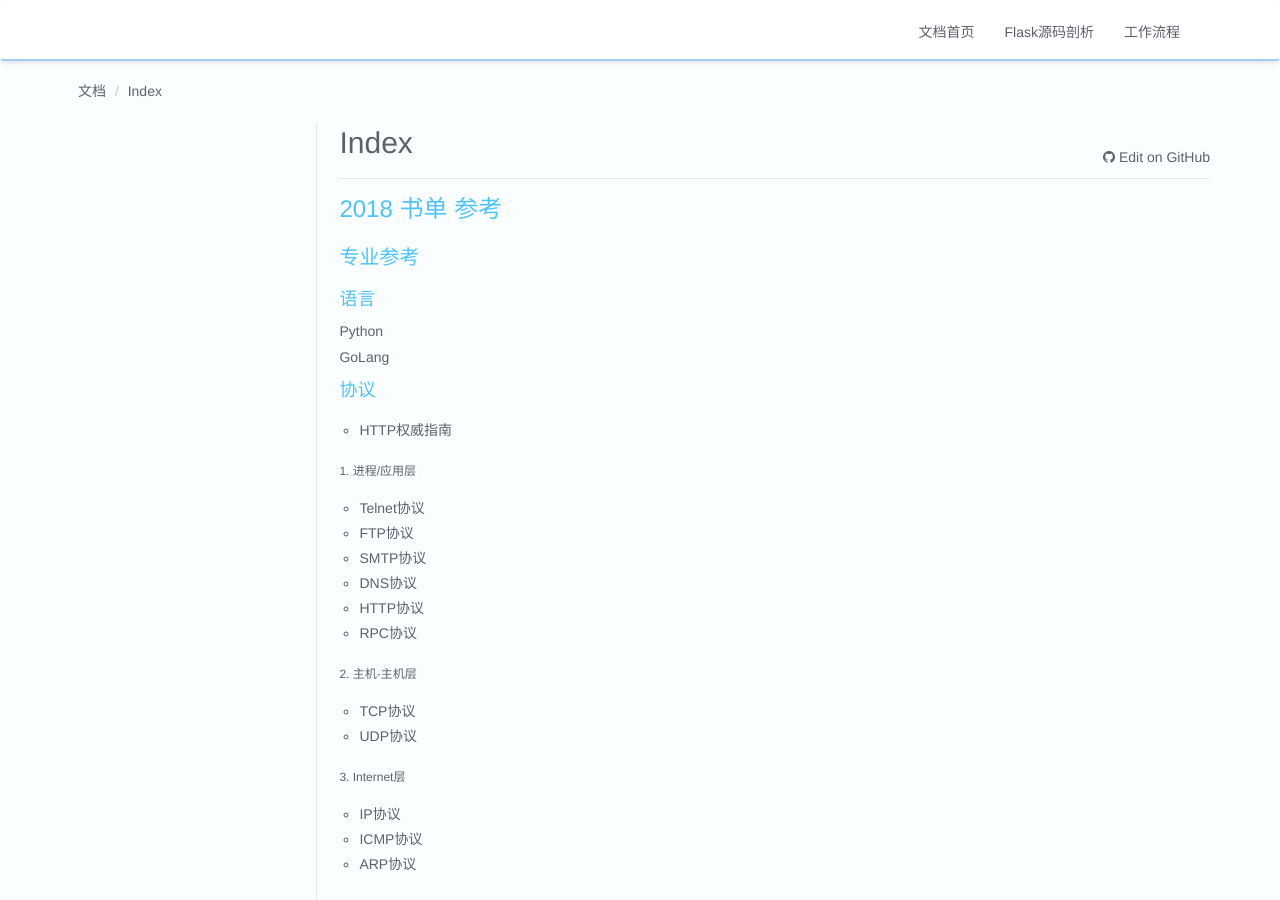
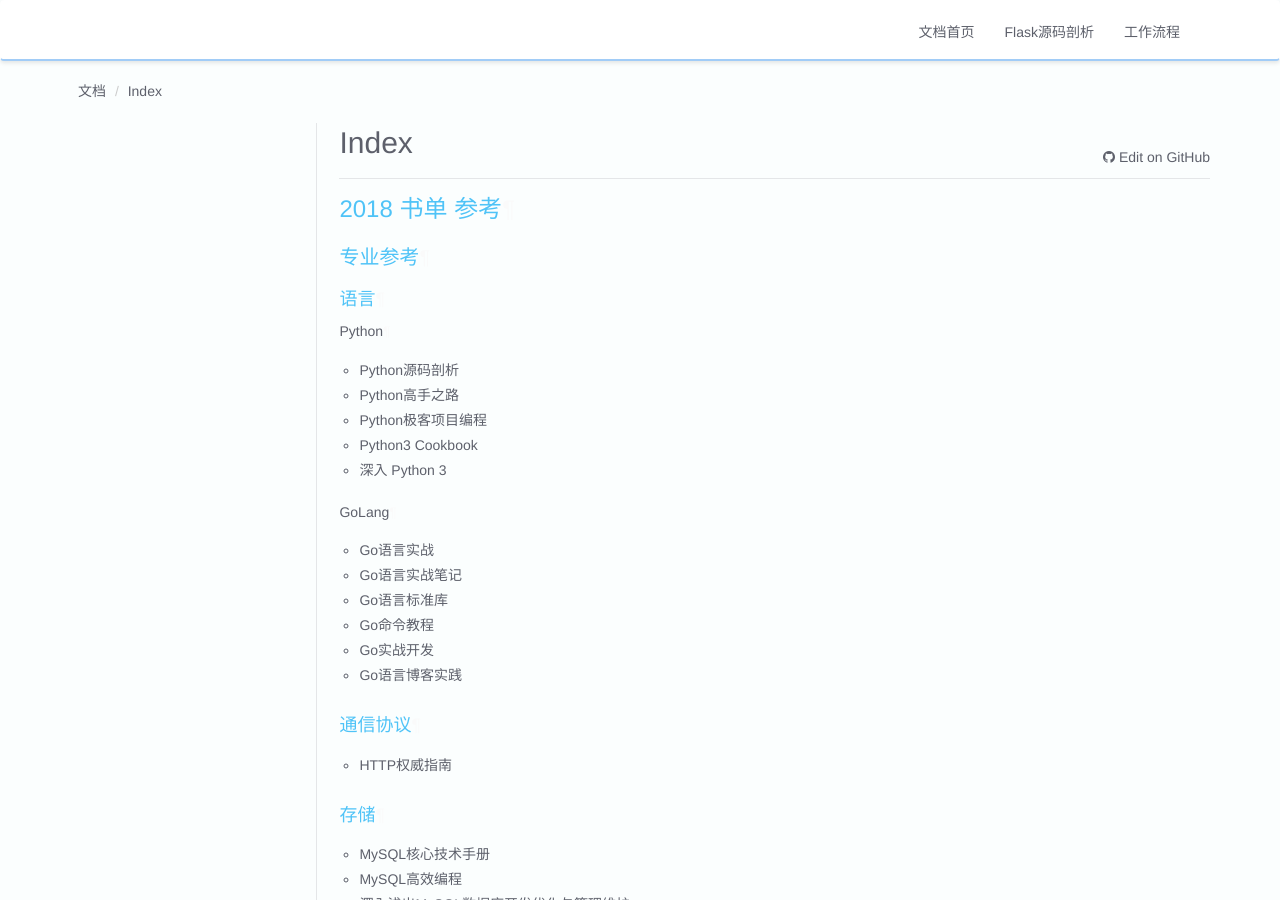
Before and after one commit to z2labplus/Capricorn, an MkDocs documentation site: the page built from docs/书单/2018/README.md, in a window 1280 px wide and 900 px high. Built offline with MkDocs 1.6.1, drawn with Linux system fonts in a browser that asks for light colours; old or Windows-style settings are respelled for this version of MkDocs; some of the changed text lies outside the part shown.

Commit message:
更正书单

```diff
--- a/docs/书单/2018/README.md
+++ b/docs/书单/2018/README.md
@@ -3,26 +3,22 @@
 ### 专业参考
 #### 语言
 ##### Python
+- Python源码剖析
+- Python高手之路
+- Python极客项目编程
+- Python3 Cookbook
+- 深入 Python 3
+
 ##### GoLang
+- Go语言实战
+- Go语言实战笔记
+- Go语言标准库
+- Go命令教程
+- Go实战开发
+- Go语言博客实践
 
-#### 协议
+#### 通信协议
 - HTTP权威指南
-
-###### 1. 进程/应用层
-- Telnet协议
-- FTP协议
-- SMTP协议
-- DNS协议
-- HTTP协议
-- RPC协议
-###### 2. 主机-主机层
-- TCP协议
-- UDP协议
-
-###### 3. Internet层
-- IP协议
-- ICMP协议
-- ARP协议
 
 #### 存储
 - MySQL核心技术手册
@@ -82,6 +78,14 @@
 
 #### 分布式系统
 - 走向分布式
+- 大数据日知录
+- 大型网站技术架构
+- ZooKeeper:分布式过程协同技术详解
+- 构建高性能Web站点
+- 分布式服务框架：原理与实践
+- 大规模分布式存储系统
+- 分布式系统
+- 分布式系统概念与设计
 
 #### 监控管理
 - Elasticsearch 权威指南（中文版）
```
Also changed, not shown: other parts of docs/书单/2018/README.md (+2 -0 lines), docs/笔记/知识体系/协议/常用网络协议.md (added, +21 -0 lines).
